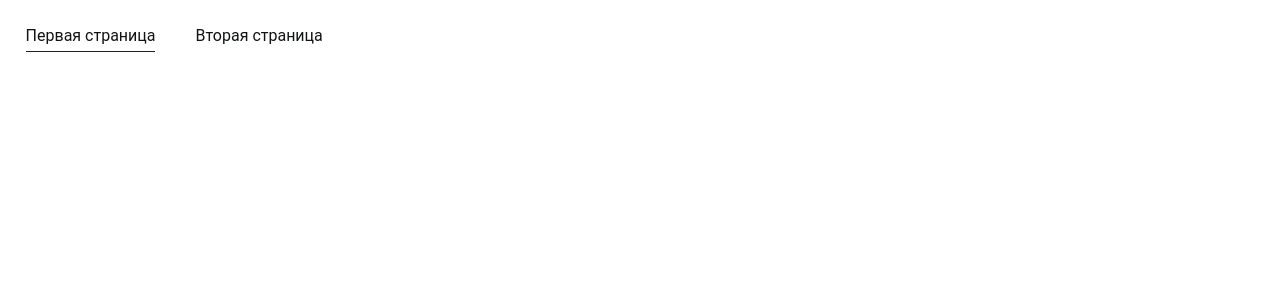
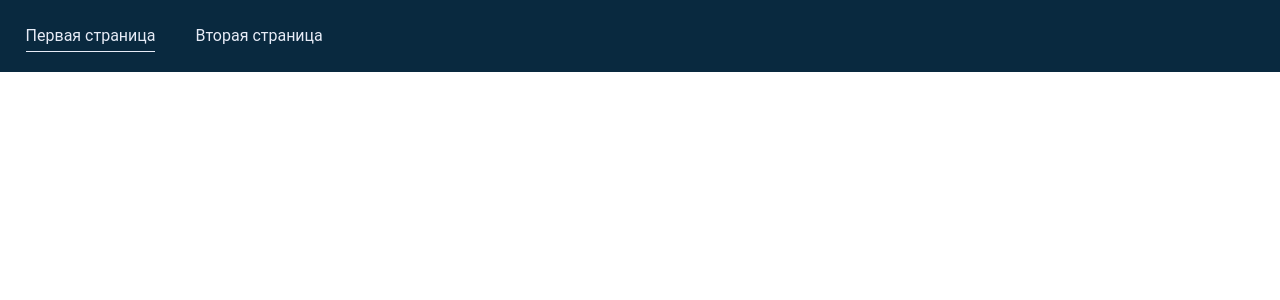
Before and after one commit to SergeiKachenia/Lorem-Ipsum-Team-landing, a React (Create React App) app: page / in a window 1280 px wide. Shown: the top 300 px of the page. Built offline with nearby package versions, Linux system fonts and the light colour scheme.

Commit message:
fix: исправил цвета, исправил цвет хэдера и ссылок

```diff
--- a/public/styles.css
+++ b/public/styles.css
@@ -13,6 +13,12 @@ html {
 
     -webkit-font-smoothing: antialiased;
     -moz-osx-font-smoothing: grayscale;
+  }
+
+  * {
+    box-sizing: border-box;
+    margin: 0;
+    padding: 0;
   }
 
   main {
@@ -140,3 +146,9 @@ padding: 0.35em 0.75em 0.625em;
   [hidden] {
     display: none;
   }
+
+  .container {
+    width: 100%;
+    max-width: 1440px;
+    margin: 0 auto;
+  }
--- a/src/components/Header/Header.module.scss
+++ b/src/components/Header/Header.module.scss
@@ -3,6 +3,7 @@
 .header {
   width: 100%;
   padding: 20px 0;
+  background-color: $color-background-header-and-footer;
 }
 
 .list {
@@ -13,7 +14,7 @@
 }
 
 .link {
-  @include regular-text(16px, 32px, $color-main-text);
+  @include regular-text(16px, 32px, $color-secondary-text);
   padding-bottom: 6px;
 
   text-decoration: none;
@@ -22,5 +23,5 @@
 }
 
 .link_active {
-  border-bottom: 1px solid $color-main-active;
+  border-bottom: 1px solid $color-secondary-text;
 }
--- a/src/styles/global.scss
+++ b/src/styles/global.scss
@@ -1,9 +1,5 @@
-* {
-  box-sizing: border-box;
-  margin: 0;
-  padding: 0;
-}
 
+// Common styles
 .container {
   width: 100%;
   max-width: 1440px;
@@ -19,19 +15,21 @@
 // Colors
 $color-black: #000;
 $color-white: #fff;
-$color-main-text: #111315;
-$color-secondary-text: #cfdefb;
+$color-main-text: #121518;
+$color-secondary-text: #e7ecf7;
 $color-main: #0a558b;
 $color-main-light: #25638f;
 $color-main-hover: #083c62;
 $color-main-active: #06273e;
+$color-secondary-hover: #9ea8b9;
+$color-secondary-active: #7e899d;
 $color-grey: #fafafa;
 $color-error: #940202;
 $color-disabled: #a4aab5;
 $color-background: #64849a;
 $color-background-hover: #516a7c;
 $color-background-active: #384a56;
-$color-background-header-and-footer: #062942;
+$color-background-header-and-footer: #09293f;
 
 
 // Sizes
```
